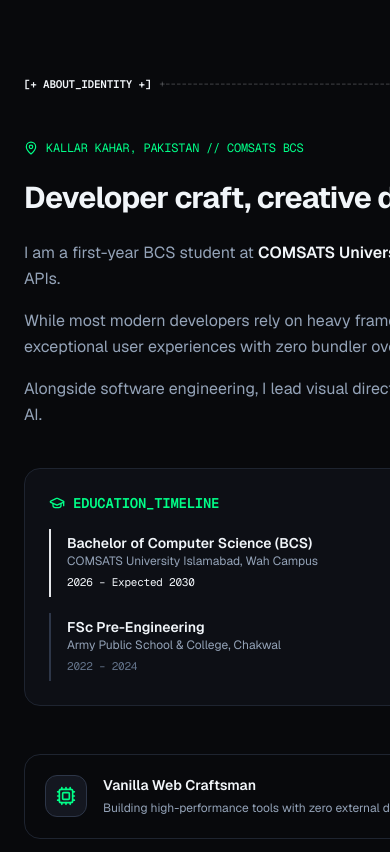
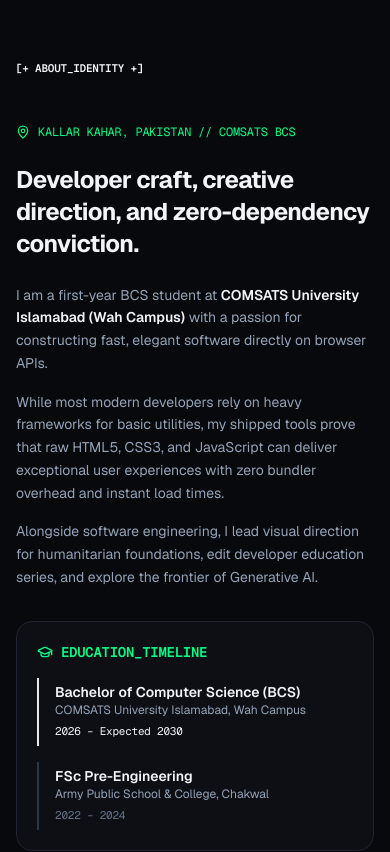
Before and after one commit to zakiuhh/zakiuhh, a Next.js app: page / in a window 390 px wide. Shown: the part 820-1672 px from the top of the page. Built offline with nearby package versions, Linux system fonts and the light colour scheme; no server answers.

Commit message:
fix: resolve mobile section overflow caused by flex min-width auto on dividers, and add page route transition animations

```diff
--- /dev/null
+++ b/app/template.tsx
@@ -0,0 +1,24 @@
+"use client";
+
+import React from "react";
+import { motion } from "motion/react";
+import { useAnimationSettings } from "@/context/AnimationContext";
+
+export default function Template({ children }: { children: React.ReactNode }) {
+  const { animationsEnabled } = useAnimationSettings();
+
+  if (!animationsEnabled) {
+    return <>{children}</>;
+  }
+
+  return (
+    <motion.div
+      initial={{ opacity: 0, y: 12 }}
+      animate={{ opacity: 1, y: 0 }}
+      transition={{ duration: 0.35, ease: [0.16, 1, 0.3, 1] }}
+      className="w-full min-w-0 overflow-x-hidden"
+    >
+      {children}
+    </motion.div>
+  );
+}
--- a/components/effects/AsciiDivider.tsx
+++ b/components/effects/AsciiDivider.tsx
@@ -12,13 +12,15 @@ export const AsciiDivider: React.FC<AsciiDividerProps> = ({
   className = "",
 }) => {
   return (
-    <div className={`w-full overflow-hidden py-6 select-none text-text-dim/40 dev-tag text-xs tracking-widest ${className}`}>
-      <div className="flex items-center gap-2 sm:gap-4 whitespace-nowrap overflow-hidden">
-        <span className="text-accent/60 font-semibold text-[11px] sm:text-xs shrink-0">[+ {label} +]</span>
-        <div className="flex-1 overflow-hidden opacity-30 text-[10px] tracking-tighter truncate">
-          +------------------------------------------------------------------------------------------------------------------------------------------------------------------------------------+
-        </div>
-        <span className="text-[10px] text-text-dim/30 hidden sm:inline shrink-0">0x00_VANILLA_CORE</span>
+    <div className={`w-full max-w-full overflow-hidden py-6 select-none text-text-dim/40 dev-tag text-xs tracking-widest ${className}`}>
+      <div className="flex items-center gap-2 sm:gap-4 w-full min-w-0 overflow-hidden">
+        <span className="text-accent/60 font-semibold text-[11px] sm:text-xs shrink-0 whitespace-nowrap">
+          [+ {label} +]
+        </span>
+        <div className="flex-1 min-w-0 h-[1px] bg-gradient-to-r from-accent/30 via-border-color to-transparent opacity-60" />
+        <span className="text-[10px] text-text-dim/30 hidden sm:inline shrink-0 font-mono">
+          0x00_VANILLA_CORE
+        </span>
       </div>
     </div>
   );
--- a/components/sections/AboutSection.tsx
+++ b/components/sections/AboutSection.tsx
@@ -37,22 +37,22 @@ export const AboutSection: React.FC = () => {
   ];
 
   return (
-    <section id="about" className="py-20 px-6 md:px-12 max-w-7xl mx-auto relative">
+    <section id="about" className="py-16 sm:py-20 px-4 sm:px-6 md:px-12 w-full max-w-7xl mx-auto relative overflow-hidden">
       <AsciiDivider label="ABOUT_IDENTITY" />
 
-      <div className="grid grid-cols-1 lg:grid-cols-12 gap-12 items-start mt-6">
+      <div className="grid grid-cols-1 lg:grid-cols-12 gap-8 lg:gap-12 items-start mt-6 w-full min-w-0">
         {/* Left Column: Story & Education */}
-        <div className="lg:col-span-7 flex flex-col gap-6">
+        <div className="lg:col-span-7 flex flex-col gap-6 w-full min-w-0">
           <div className="flex items-center gap-2 text-accent dev-tag text-xs">
-            <MapPin className="w-3.5 h-3.5" />
+            <MapPin className="w-3.5 h-3.5 shrink-0" />
             <span>KALLAR KAHAR, PAKISTAN // COMSATS BCS</span>
           </div>
 
-          <h2 className="text-3xl sm:text-4xl font-bold text-text-main tracking-tight">
+          <h2 className="text-2xl sm:text-4xl font-bold text-text-main tracking-tight">
             Developer craft, creative direction, and zero-dependency conviction.
           </h2>
 
-          <div className="flex flex-col gap-4 text-text-sub text-base leading-relaxed font-sans">
+          <div className="flex flex-col gap-4 text-text-sub text-sm sm:text-base leading-relaxed font-sans">
             <p>
               I am a first-year BCS student at <strong className="text-text-main font-semibold">COMSATS University Islamabad (Wah Campus)</strong> with a passion for constructing fast, elegant software directly on browser APIs.
             </p>
@@ -65,9 +65,9 @@ export const AboutSection: React.FC = () => {
           </div>
 
           {/* Education Box */}
-          <div className="mt-4 p-6 rounded-2xl bg-bg-surface border border-border-subtle flex flex-col gap-4">
+          <div className="mt-2 p-5 sm:p-6 rounded-2xl bg-bg-surface border border-border-subtle flex flex-col gap-4">
             <div className="flex items-center gap-2 text-sm dev-tag text-accent font-semibold">
-              <GraduationCap className="w-4 h-4 text-accent" />
+              <GraduationCap className="w-4 h-4 text-accent shrink-0" />
               <span>EDUCATION_TIMELINE</span>
             </div>
 
@@ -87,7 +87,7 @@ export const AboutSection: React.FC = () => {
                   FSc Pre-Engineering
                 </h4>
                 <p className="text-xs text-text-sub">
-                  Army Public School & College, Chakwal
+                  Army Public School &amp; College, Chakwal
                 </p>
                 <span className="text-[11px] dev-tag text-text-dim">2022 – 2024</span>
               </div>
@@ -96,7 +96,7 @@ export const AboutSection: React.FC = () => {
         </div>
 
         {/* Right Column: 4 Pillar Feature Cards */}
-        <div className="lg:col-span-5 grid grid-cols-1 gap-4">
+        <div className="lg:col-span-5 grid grid-cols-1 gap-4 w-full min-w-0">
           {cards.map((card, idx) => {
             const Icon = card.icon;
             return animationsEnabled ? (
@@ -109,10 +109,10 @@ export const AboutSection: React.FC = () => {
                 className="p-5 rounded-2xl bg-bg-surface/80 border border-border-subtle hover:border-accent/50 hover:shadow-[0_0_20px_rgba(0,255,136,0.1)] transition-all group"
               >
                 <div className="flex items-start gap-4">
-                  <div className="p-2.5 rounded-xl bg-bg-elevated border border-border-bright text-accent group-hover:scale-110 transition-transform">
+                  <div className="p-2.5 rounded-xl bg-bg-elevated border border-border-bright text-accent group-hover:scale-110 transition-transform shrink-0">
                     <Icon className="w-5 h-5" />
                   </div>
-                  <div className="flex flex-col gap-1">
+                  <div className="flex flex-col gap-1 min-w-0">
                     <h3 className="text-sm font-semibold text-text-main group-hover:text-accent transition-colors">
                       {card.title}
                     </h3>
@@ -128,10 +128,10 @@ export const AboutSection: React.FC = () => {
                 className="p-5 rounded-2xl bg-bg-surface border border-border-subtle"
               >
                 <div className="flex items-start gap-4">
-                  <div className="p-2.5 rounded-xl bg-bg-elevated border border-border-bright text-accent">
+                  <div className="p-2.5 rounded-xl bg-bg-elevated border border-border-bright text-accent shrink-0">
                     <Icon className="w-5 h-5" />
                   </div>
-                  <div className="flex flex-col gap-1">
+                  <div className="flex flex-col gap-1 min-w-0">
                     <h3 className="text-sm font-semibold text-text-main">
                       {card.title}
                     </h3>
--- a/components/sections/ExperienceSection.tsx
+++ b/components/sections/ExperienceSection.tsx
@@ -2,16 +2,16 @@
 
 import React from "react";
 import Link from "next/link";
-import { Briefcase, ArrowRight, Terminal } from "lucide-react";
+import { Briefcase, ArrowRight } from "lucide-react";
 import { AsciiCanvas } from "@/components/effects/AsciiCanvas";
 import { AsciiDivider } from "@/components/effects/AsciiDivider";
 
 export const ExperienceSection: React.FC = () => {
   return (
-    <section id="experience" className="py-16 px-6 md:px-12 max-w-7xl mx-auto relative">
+    <section id="experience" className="py-16 px-4 sm:px-6 md:px-12 w-full max-w-7xl mx-auto relative overflow-hidden">
       <AsciiDivider label="WORK_EXPERIENCE // SUMMARY" />
 
-      <div className="mt-6 relative p-8 sm:p-12 rounded-3xl bg-bg-surface/90 border border-border-subtle overflow-hidden shadow-2xl">
+      <div className="mt-6 relative p-5 sm:p-8 md:p-12 rounded-2xl sm:rounded-3xl bg-bg-surface/90 border border-border-subtle overflow-hidden shadow-2xl w-full min-w-0">
         {/* Animated ASCII Canvas Background */}
         <div className="absolute inset-0 opacity-25 pointer-events-none select-none z-0">
           <AsciiCanvas />
@@ -26,24 +26,24 @@ export const ExperienceSection: React.FC = () => {
           }}
         />
 
-        <div className="relative z-10 flex flex-col items-start gap-6 max-w-3xl">
-          <div className="inline-flex items-center gap-2 px-3 py-1 rounded-full bg-accent/10 border border-accent/30 text-xs dev-tag text-accent">
-            <Briefcase className="w-3.5 h-3.5" />
-            <span>PRODUCTION & GRAPHICS LEADERSHIP</span>
+        <div className="relative z-10 flex flex-col items-start gap-5 sm:gap-6 max-w-3xl min-w-0">
+          <div className="inline-flex items-center gap-2 px-3 py-1 rounded-full bg-accent/10 border border-accent/30 text-xs dev-tag text-accent self-start">
+            <Briefcase className="w-3.5 h-3.5 shrink-0" />
+            <span>PRODUCTION &amp; GRAPHICS LEADERSHIP</span>
           </div>
 
-          <h2 className="text-3xl sm:text-4xl font-bold text-text-main tracking-tight">
-            Hands-on Experience in Media, Leadership & Production
+          <h2 className="text-2xl sm:text-4xl font-bold text-text-main tracking-tight">
+            Hands-on Experience in Media, Leadership &amp; Production
           </h2>
 
-          <p className="text-base sm:text-lg text-text-sub leading-relaxed font-sans">
+          <p className="text-sm sm:text-lg text-text-sub leading-relaxed font-sans">
             Co-Director of Graphics at <strong className="text-text-main font-semibold">Zulal-e-Khizar Foundation</strong> leading visual event design, former YouTube Content Manager for <strong className="text-text-main font-semibold">KIPS MDCAT PREP</strong> scaled to 20,000+ subscribers and monetized in 30 days, and freelance video editor producing developer educational content series.
           </p>
 
           <div className="flex items-center gap-4 pt-2">
             <Link
               href="/experience"
-              className="group inline-flex items-center gap-2.5 px-6 py-3.5 rounded-xl btn-accent font-semibold text-xs dev-tag hover:shadow-[0_0_25px_rgba(0,255,136,0.35)] hover:scale-[1.02] active:scale-[0.98] transition-all duration-200"
+              className="group inline-flex items-center gap-2.5 px-5 sm:px-6 py-3.5 rounded-xl btn-accent font-semibold text-xs dev-tag hover:shadow-[0_0_25px_rgba(0,255,136,0.35)] hover:scale-[1.02] active:scale-[0.98] transition-all duration-200"
             >
               <span>View Full Experience</span>
               <ArrowRight className="w-4 h-4 transition-transform group-hover:translate-x-1" />
```
Also changed, not shown: components/sections/ProjectsSection.tsx (+19 -19 lines).
